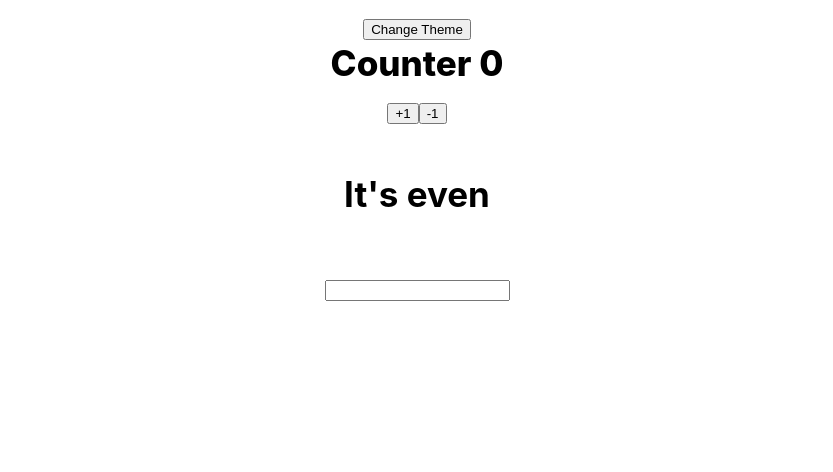
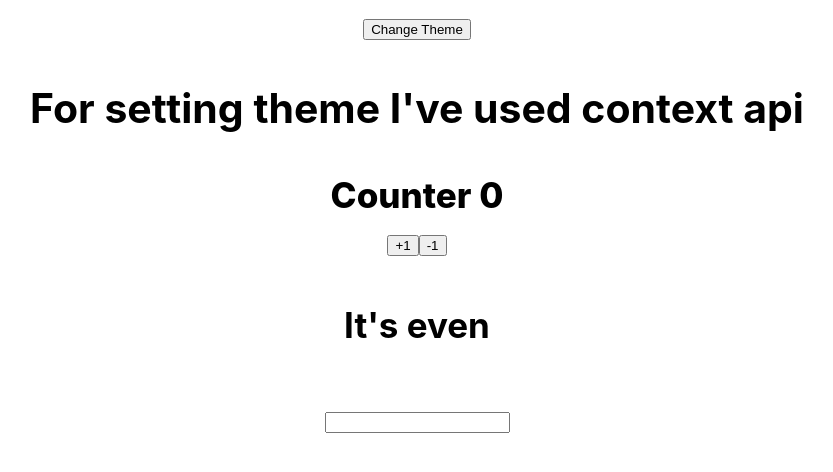
Before and after one commit to Mukul-hub-dotcom/basic, a React (Create React App) app: page / in a window 1280 px wide. Shown: the top 472 px of the page, without its empty margins (223-1056 px from the left). Built offline with nearby package versions, Linux system fonts and the light colour scheme.

Commit message:
in progress

```diff
--- a/src/App.js
+++ b/src/App.js
@@ -8,6 +8,7 @@ function App() {
   return (
     <Context.Provider value={theme} >
       <button onClick={()=>setTheme(!theme)}>Change Theme</button>
+      <h3>For setting theme I've used context api</h3>
 
 
         <Counter/>
```
